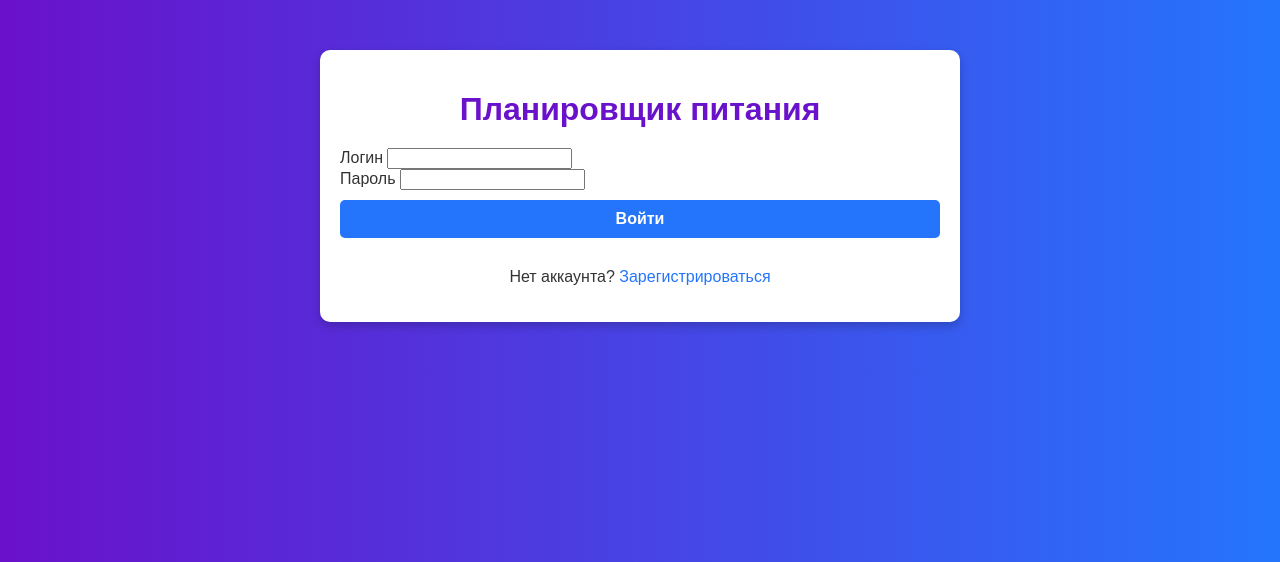
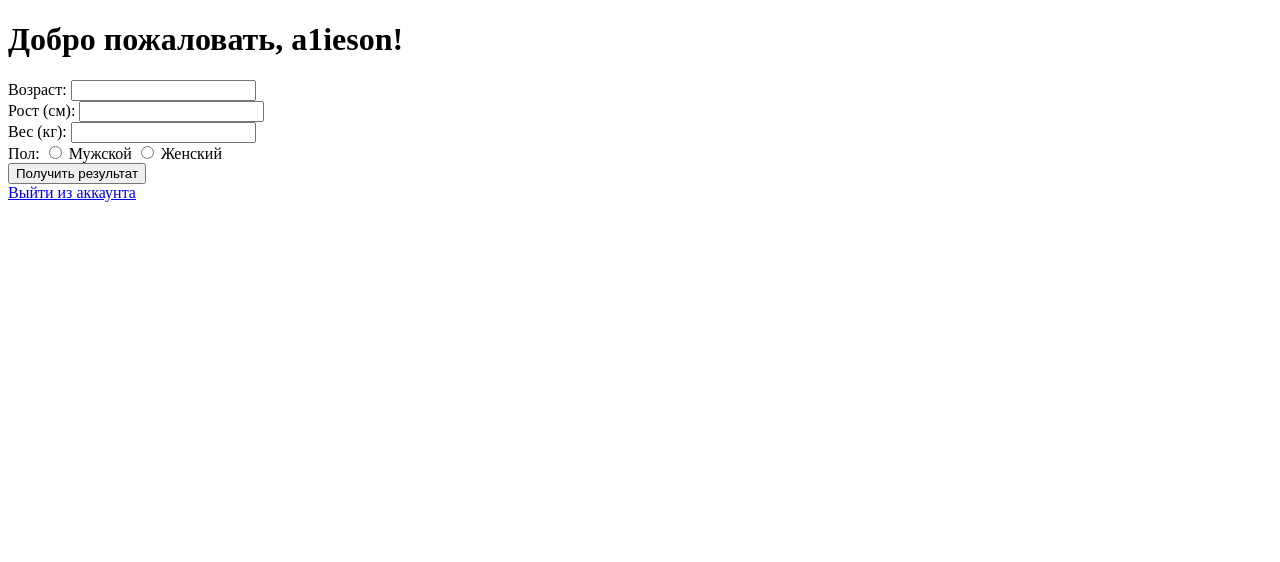
Before and after one commit to KGxALIHAN/fat_prople, a Flask app: page /main in a window 1280 px wide. Shown: the top 562 px of the page. Run offline with Flask 3, Linux system fonts and the light colour scheme; a user stored in the database is signed in.

Commit message:
переделал

```diff
--- a/app.py
+++ b/app.py
@@ -1,105 +1,10 @@
-# from flask import Flask, render_template, request, redirect, url_for, session
-# import sqlite3
-
-# app = Flask(__name__)
-# app.secret_key = 'your_secret_key'  # Используйте уникальный ключ для безопасности
-
-# # Создание базы данных, если она не существует
-# def create_database():
-#     conn = sqlite3.connect('users.db')
-#     cursor = conn.cursor()
-#     cursor.execute('''
-#         CREATE TABLE IF NOT EXISTS users (
-#             id INTEGER PRIMARY KEY AUTOINCREMENT,
-#             username TEXT UNIQUE NOT NULL,
-#             password TEXT NOT NULL
-#         )
-#     ''')
-#     conn.commit()
-#     conn.close()
-
-# # Главная страница (регистрация или вход)
-# @app.route('/', methods=['GET', 'POST'])
-# def login():
-#     if request.method == 'POST':
-#         username = request.form['username']
-#         password = request.form['password']
-#         action = request.form['action']
-
-#         conn = sqlite3.connect('users.db')
-#         cursor = conn.cursor()
-
-#         if action == 'register':
-#             # Регистрация
-#             try:
-#                 cursor.execute("INSERT INTO users (username, password) VALUES (?, ?)", (username, password))
-#                 conn.commit()
-#                 session['user'] = username
-#                 return redirect(url_for('main_app'))
-#             except sqlite3.IntegrityError:
-#                 return "Пользователь с таким именем уже существует."
-#         elif action == 'login':
-#             # Авторизация
-#             cursor.execute("SELECT * FROM users WHERE username = ? AND password = ?", (username, password))
-#             user = cursor.fetchone()
-#             if user:
-#                 session['user'] = username
-#                 return redirect(url_for('main_app'))
-#             else:
-#                 return "Неправильный логин или пароль."
-
-#     return render_template('login.html')
-
-# # Страница приложения
-# @app.route('/main', methods=['GET', 'POST'])
-# def main_app():
-#     if 'user' not in session:
-#         return redirect(url_for('login'))
-
-#     result = None
-#     recommendation = None
-#     if request.method == 'POST':
-#         try:
-#             age = int(request.form['age'])
-#             height = int(request.form['height'])
-#             weight = float(request.form['weight'])
-#             gender = request.form['gender']
-
-#             bmi = round(weight / ((height / 100) ** 2), 1)
-
-#             if bmi < 18.5:
-#                 result = "Недостаточный вес"
-#                 recommendation = "https://green-fit.org.ua/tpost/g95s0znou1-kak-nabrat-massu-tela" if gender == 'male' else "Питайтесь больше!"
-#             elif 18.5 <= bmi <= 24.9:
-#                 result = "Нормальный вес"
-#                 recommendation = "Продолжайте в том же духе!"
-#             else:
-#                 result = "Ожирение"
-#                 recommendation = "https://www.myprotein.ru/blog/trenirovki/programma-trenirovki-plan-pitania-dlya-mujchin/" if gender == 'male' else "https://vivasport.ru/luchshiy-sposob-pohudeniy-dly-zhenschin/"
-
-#         except ValueError:
-#             result = "Ошибка ввода. Проверьте данные."
-
-#     return render_template('main.html', result=result, recommendation=recommendation)
-
-# # Выход из аккаунта
-# @app.route('/logout')
-# def logout():
-#     session.pop('user', None)
-#     return redirect(url_for('login'))
-
-# if __name__ == '__main__':
-#     create_database()
-#     app.run(debug=True)
-
-
-
-from flask import Flask, render_template, request, redirect, url_for, session, jsonify
+from flask import Flask, render_template, request, redirect, url_for, session
 import sqlite3
 
 app = Flask(__name__)
-app.secret_key = 'your_secret_key'
+app.secret_key = 'your_secret_key'  # Используйте уникальный ключ для безопасности
 
+# Создание базы данных, если она не существует
 def create_database():
     conn = sqlite3.connect('users.db')
     cursor = conn.cursor()
@@ -113,35 +18,35 @@ def create_database():
     conn.commit()
     conn.close()
 
+# Главная страница (регистрация или вход)
 @app.route('/', methods=['GET', 'POST'])
 def login():
     if request.method == 'POST':
-        data = request.get_json()
-        username = data['username']
-        password = data['password']
-        action = data['action']
+        username = request.form['username']
+        password = request.form['password']
+        action = request.form['action']
 
         conn = sqlite3.connect('users.db')
         cursor = conn.cursor()
 
         if action == 'register':
-            # Handle registration
+            # Регистрация
             try:
                 cursor.execute("INSERT INTO users (username, password) VALUES (?, ?)", (username, password))
                 conn.commit()
                 session['user'] = username
-                return jsonify({'success': True, 'message': 'Регистрация успешна!'})
+                return redirect(url_for('main_app'))
             except sqlite3.IntegrityError:
-                return jsonify({'success': False, 'message': 'Пользователь с таким именем уже существует.'})
+                return "Пользователь с таким именем уже существует."
         elif action == 'login':
-            # Handle login
+            # Авторизация
             cursor.execute("SELECT * FROM users WHERE username = ? AND password = ?", (username, password))
             user = cursor.fetchone()
             if user:
                 session['user'] = username
-                return jsonify({'success': True, 'message': 'Авторизация успешна!'})
+                return redirect(url_for('main_app'))
             else:
-                return jsonify({'success': False, 'message': 'Неправильный логин или пароль.'})
+                return "Неправильный логин или пароль."
 
     return render_template('login.html')
 
--- a/templates/main.html
+++ b/templates/main.html
@@ -4,192 +4,30 @@
     <meta charset="UTF-8">
     <meta name="viewport" content="width=device-width, initial-scale=1.0">
     <title>Планировщик питания</title>
-    <style>
-        body {
-            background: linear-gradient(to right, #6a11cb, #2575fc);
-            font-family: 'Arial', sans-serif;
-            margin: 0;
-            padding: 0;
-            color: #fff;
-        }
-
-        .container {
-            max-width: 600px;
-            margin: 50px auto;
-            background: #fff;
-            padding: 20px;
-            border-radius: 10px;
-            box-shadow: 0 4px 10px rgba(0, 0, 0, 0.2);
-            color: #333;
-        }
-
-        h1 {
-            text-align: center;
-            font-size: 2em;
-            margin-bottom: 20px;
-            color: #6a11cb;
-        }
-
-        .btn-primary, .btn-secondary {
-            display: block;
-            width: 100%;
-            padding: 10px;
-            margin-top: 10px;
-            font-size: 16px;
-            font-weight: bold;
-            color: #fff;
-            border: none;
-            border-radius: 5px;
-            cursor: pointer;
-        }
-
-        .btn-primary {
-            background-color: #2575fc;
-        }
-
-        .btn-primary:hover {
-            background-color: #1e5db8;
-        }
-
-        .btn-secondary {
-            background-color: #6a11cb;
-        }
-
-        .btn-secondary:hover {
-            background-color: #501a96;
-        }
-
-        #result {
-            margin-top: 20px;
-            padding: 20px;
-            border-radius: 8px;
-            background: #f9f9f9;
-            box-shadow: 0 2px 4px rgba(0, 0, 0, 0.1);
-        }
-
-        #bmi-status {
-            font-weight: bold;
-            color: #d9534f;
-        }
-
-        .login-container {
-            text-align: center;
-            margin-top: 30px;
-        }
-
-        .login-container a {
-            color: #2575fc;
-            text-decoration: none;
-        }
-
-        .login-container a:hover {
-            text-decoration: underline;
-        }
-    </style>
 </head>
 <body>
-    <div class="container">
-        <h1>Планировщик питания</h1>
-        <form id="login-form">
-            <div>
-                <label for="username">Логин</label>
-                <input type="text" id="username" name="username" required>
-            </div>
-            <div>
-                <label for="password">Пароль</label>
-                <input type="password" id="password" name="password" required>
-            </div>
-            <button type="button" id="login-btn" class="btn-primary">Войти</button>
-        </form>
+    <h1>Добро пожаловать, {{ session['user'] }}!</h1>
+    <form method="POST">
+        <label>Возраст: <input type="number" name="age" required></label><br>
+        <label>Рост (см): <input type="number" name="height" required></label><br>
+        <label>Вес (кг): <input type="number" name="weight" required></label><br>
+        <label>
+            Пол:
+            <input type="radio" name="gender" value="male" required> Мужской
+            <input type="radio" name="gender" value="female" required> Женский
+        </label><br>
+        <button type="submit">Получить результат</button>
+    </form>
 
-        <div class="login-container">
-            <p>Нет аккаунта? <a href="#" id="register-link">Зарегистрироваться</a></p>
-        </div>
-    </div>
+    {% if result %}
+        <h2>Ваш результат: {{ result }}</h2>
+        {% if recommendation.startswith('http') %}
+            <a href="{{ recommendation }}" target="_blank">Перейти по рекомендации</a>
+        {% else %}
+            <p>{{ recommendation }}</p>
+        {% endif %}
+    {% endif %}
 
-    <div class="container" id="main-app" style="display: none;">
-        <form id="user-form">
-            <div class="mb-3">
-                <label for="age" class="form-label">Возраст</label>
-                <input type="number" id="age" required>
-            </div>
-            <div class="mb-3">
-                <label for="height" class="form-label">Рост (см)</label>
-                <input type="number" id="height" required>
-            </div>
-            <div class="mb-3">
-                <label for="weight" class="form-label">Вес (кг)</label>
-                <input type="number" id="weight" required>
-            </div>
-            <div>
-                <label>Пол</label>
-                <input type="radio" id="male" name="gender" value="male" required> Мужской
-                <input type="radio" id="female" name="gender" value="female"> Женский
-            </div>
-            <button type="submit" class="btn-primary">Получить план</button>
-        </form>
-        <button id="recommendation-btn" class="btn-secondary" style="display: none;">Получить рекомендации</button>
-        <div id="result"></div>
-    </div>
-
-    <script>
-        const loginForm = document.getElementById('login-form');
-        const mainApp = document.getElementById('main-app');
-        const registerLink = document.getElementById('register-link');
-
-        loginForm.addEventListener('submit', function (event) {
-            event.preventDefault();
-            loginForm.style.display = 'none';
-            mainApp.style.display = 'block';
-        });
-
-        registerLink.addEventListener('click', function () {
-            alert('Регистрация пока недоступна.');
-        });
-
-        document.getElementById('user-form').addEventListener('submit', function(event) {
-            event.preventDefault();
-
-            const age = document.getElementById('age').value;
-            const height = document.getElementById('height').value;
-            const weight = document.getElementById('weight').value;
-            const gender = document.querySelector('input[name="gender"]:checked').value;
-
-            const bmi = (weight / ((height / 100) ** 2)).toFixed(1);
-            let status = '';
-            let recommendation = '';
-
-            if (bmi < 18.5) {
-                status = "недостаточный вес";
-                recommendation = gender === 'male'
-                    ? "https://green-fit.org.ua/tpost/g95s0znou1-kak-nabrat-massu-tela?gad_source=1&gclid=CjwKCAiA0rW6BhAcEiwAQH28Inu7KQKD4PWM7jBxP4ShzuYlSjm5Zj1rR5ujo8Y40TSxOhotuMIULBoC7FkQAvD_BwE"
-                    : "Питайтесь больше!";
-            } else if (bmi >= 18.5 && bmi <= 24.9) {
-                status = "нормальный вес";
-                recommendation = "Продолжайте в том же духе!";
-            } else {
-                status = "ожирение";
-                recommendation = gender === 'male'
-                    ? "https://www.myprotein.ru/blog/trenirovki/programma-trenirovki-plan-pitania-dlya-mujchin/"
-                    : "https://vivasport.ru/luchshiy-sposob-pohudeniy-dly-zhenschin/?srsltid=AfmBOooMBeULie196QsismXitaE15wVCQ9pbAGIqm1gjb-cBCwdRfl38";
-            }
-
-            document.getElementById('result').innerHTML = `
-                <h3>Ваш результат</h3>
-                <p>BMI: ${bmi}</p>
-                <p>Статус: ${status}</p>
-            `;
-
-            const recommendationBtn = document.getElementById('recommendation-btn');
-            recommendationBtn.style.display = 'block';
-            recommendationBtn.onclick = function() {
-                if (typeof recommendation === 'string' && recommendation.startsWith('http')) {
-                    window.open(recommendation, '_blank');
-                } else {
-                    alert(recommendation);
-                }
-            };
-        });
-    </script>
+    <a href="/logout">Выйти из аккаунта</a>
 </body>
 </html>
```
